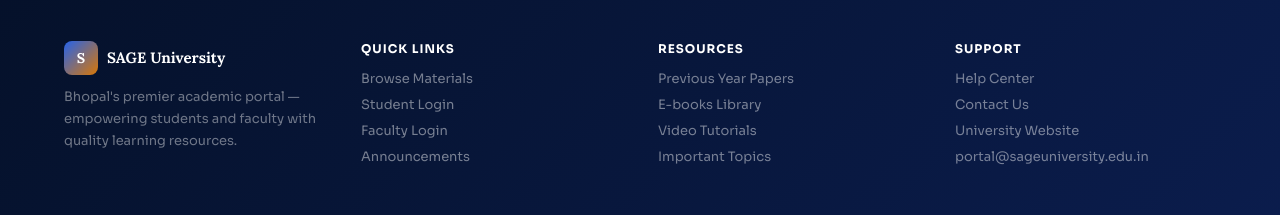
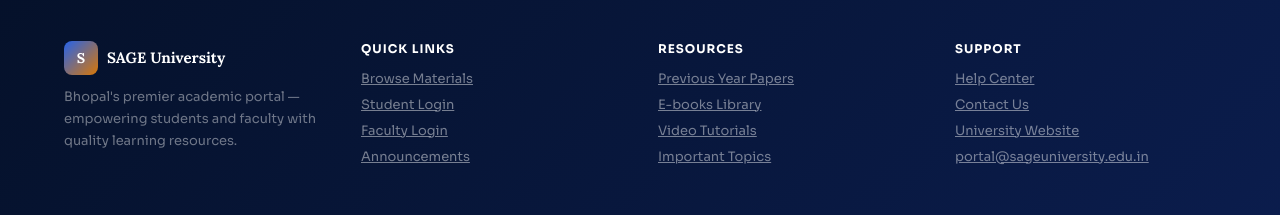
Before and after one commit to shitesh007/university_Academics_system, a React (Create React App) app: page / in a window 1280 px wide. Shown: the part 2575-2790 px from the top of the page. Built offline with nearby package versions, Linux system fonts and the light colour scheme.

Commit message:
fix: ESLint errors - add href to anchors, remove unused SUBJECTS import

```diff
--- a/src/pages/Home.jsx
+++ b/src/pages/Home.jsx
@@ -108,7 +108,7 @@
                     ].map(([title, links], i) => (
                         <div key={i}>
                             <div className="f-title">{title}</div>
-                            {links.map((l, j) => <a key={j} className="f-link">{l}</a>)}
+                            {links.map((l, j) => <a key={j} href="#" className="f-link" onClick={e => e.preventDefault()}>{l}</a>)}
                         </div>
                     ))}
                 </div>
--- a/src/pages/Student/StuDashPages.jsx
+++ b/src/pages/Student/StuDashPages.jsx
@@ -1,7 +1,7 @@
 import React, { useState, useEffect } from 'react';
 import { AttRing } from '../../components/AttRing';
 import { api } from '../../services/api';
-import { STUDENT_DATA, SUBJECTS, EXAMS, ASGN, RECS, TIMELINE } from '../../data/mockData';
+import { STUDENT_DATA, EXAMS, ASGN, RECS, TIMELINE } from '../../data/mockData';
 
 export function StuOverview({ setPage }) {
     return (
```
